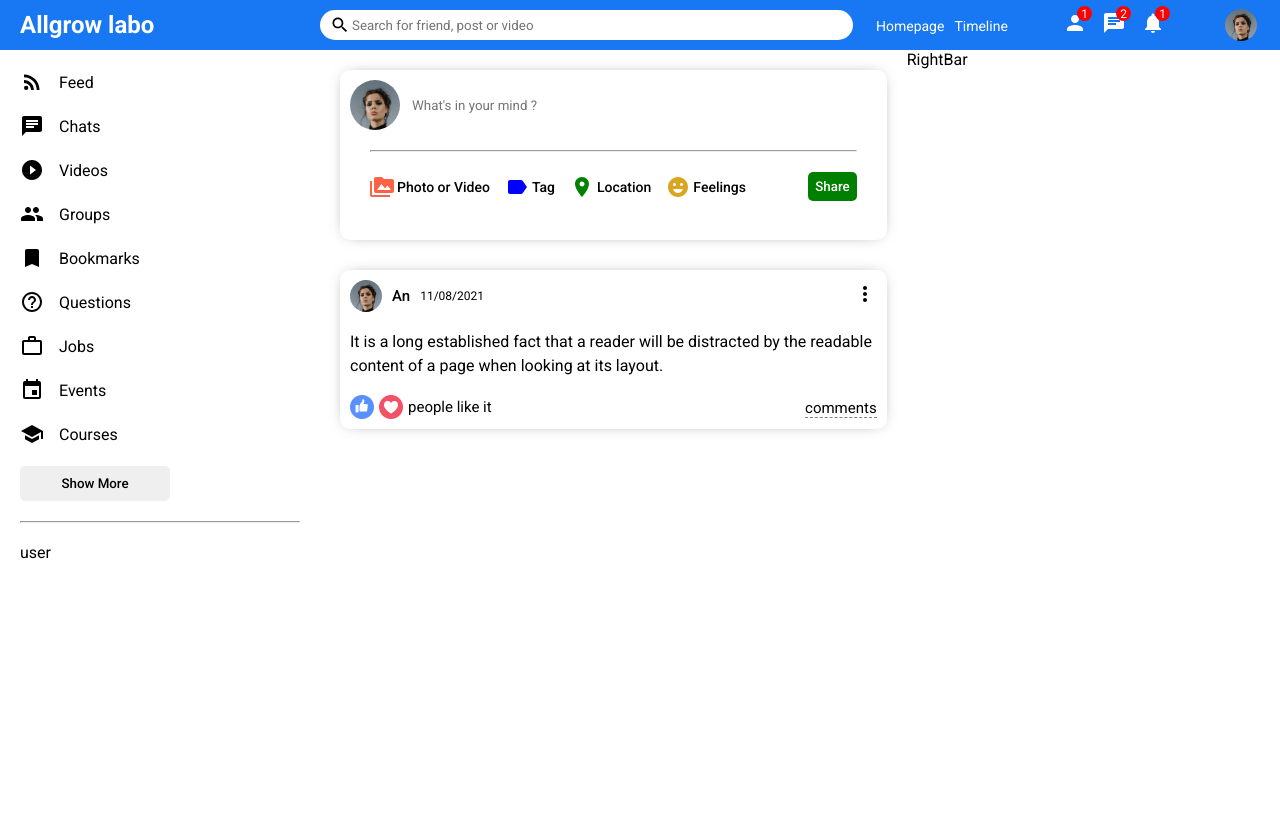
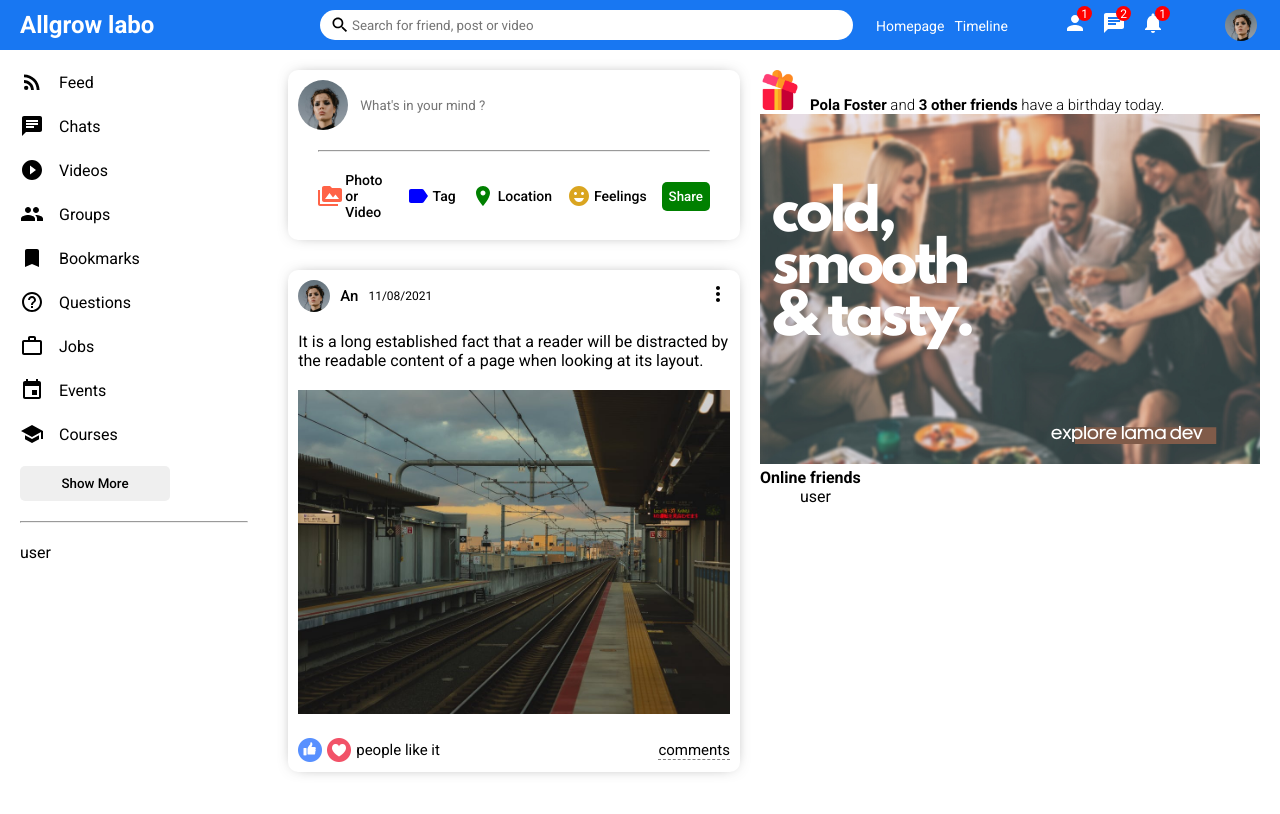
Before and after one commit to AntranCoder1/Social-Media, a React (Create React App) app in the folder client/: page / in a window 1280 px wide. Shown: the top 814 px of the page. Built offline with nearby package versions, Linux system fonts and the light colour scheme.

Commit message:
add rightBar layout on client side

```diff
--- a/client/src/components/post/Post.js
+++ b/client/src/components/post/Post.js
@@ -25,7 +25,7 @@ const Post = () => {
                 <div className="postCenter">
                     <span className="postText">It is a long established fact that a reader will be distracted by the readable content of a page when looking at its layout.</span>
                     <img
-                        src=""
+                        src="/assets/post/1.jpeg"
                         className="postImg"
                         alt=""
                     />
--- a/client/src/components/rightBar/RightBar.css
+++ b/client/src/components/rightBar/RightBar.css
@@ -1,3 +1,18 @@
 .rightBar {
     flex: 3.5;
 }
+
+.rightBarWrapper {
+    padding: 20px 20px 0 0 ;
+}
+
+.birthdayImg {
+    width: 40px;
+    height: 40px;
+    margin-right: 10px;
+}
+
+.birthdayText {
+    font-weight: 300;
+    font-size: 15px;
+}
--- a/client/src/components/rightBar/RightBar.js
+++ b/client/src/components/rightBar/RightBar.js
@@ -4,9 +4,23 @@ import './RightBar.css';
 const RightBar = () => {
     return (
         <div className="rightBar">
-            RightBar
+            <div className="rightBarWrapper">
+                <div className="birthdayContainer">
+                    <img className="birthdayImg" src="assets/gift.png" alt="" />
+                    <span className="birthdayText">
+                        <b>Pola Foster</b> and <b>3 other friends</b> have a birthday today.
+                    </span>
+                </div>
+                <img className="rightBarAd" src="assets/ad.png" alt="" />
+                <h4 className="rightBarTitle">Online friends</h4>
+                <ul className="rightBarFriendList">
+                    user
+                </ul>
+            </div>
         </div>
     )
 }
 
+
+
 export default RightBar
```
Also changed, not shown: 2 other files (tests, documents, lock files or other folders).
